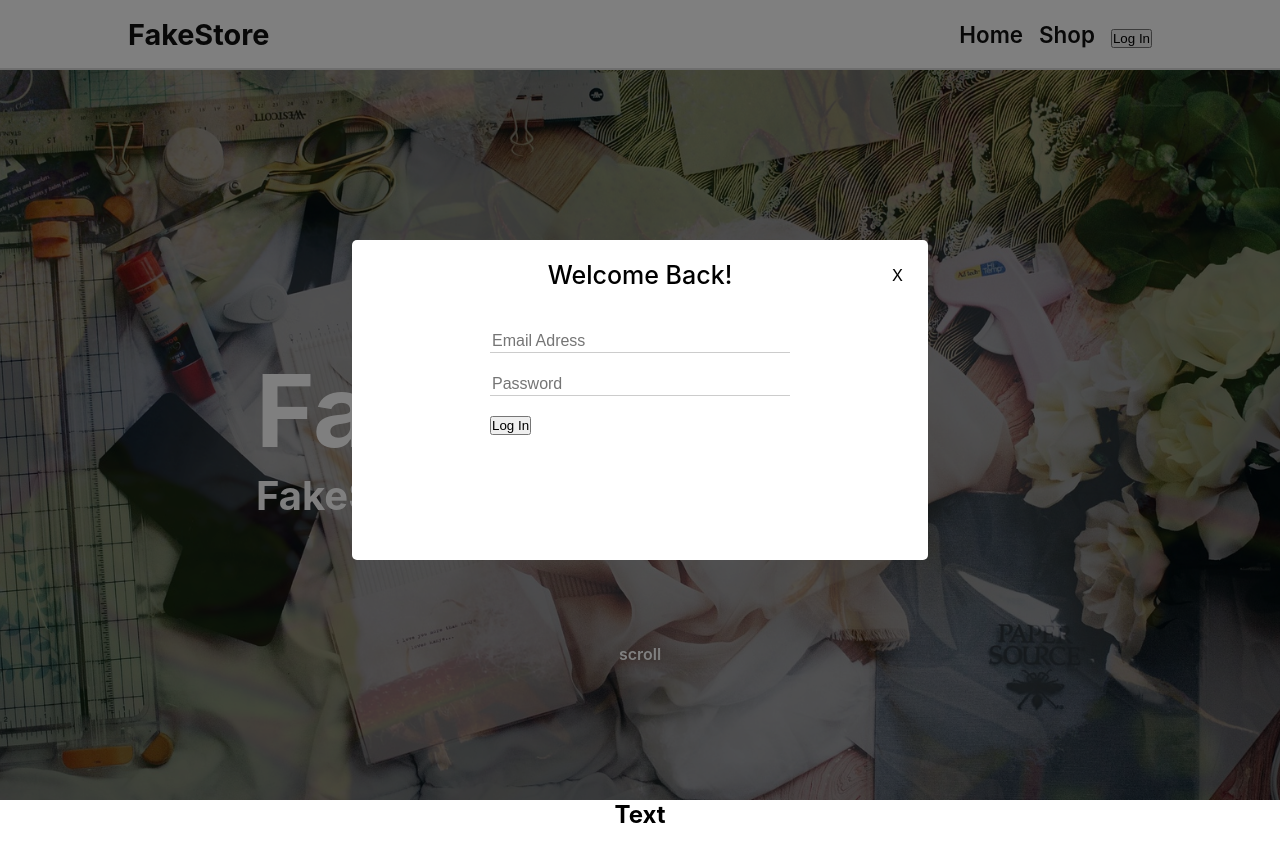
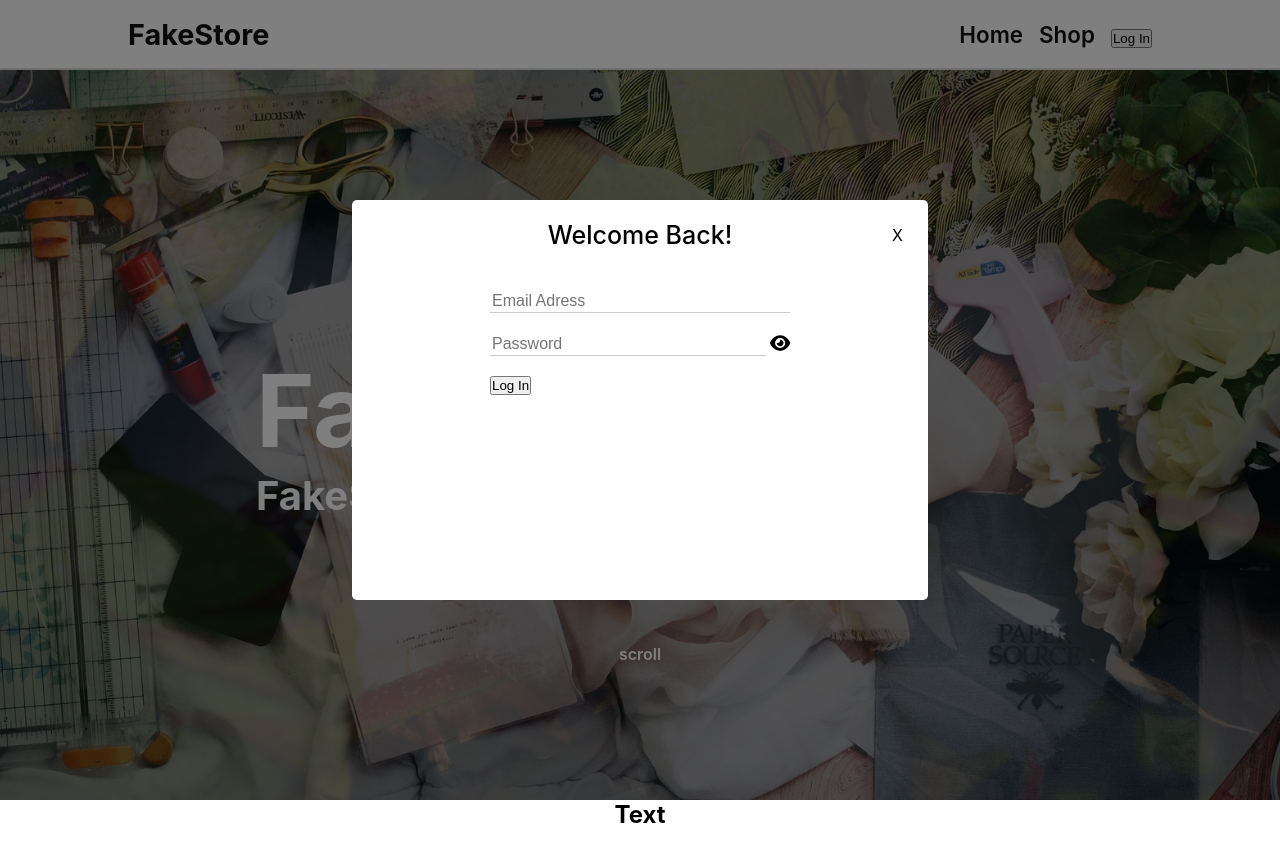
Before and after one commit to andytseng1993/react-fakeshop, a React (Create React App) app: page / in a window 1280 px wide. Shown: the top 862 px of the page. Built offline with nearby package versions, Linux system fonts and the light colour scheme.

Commit message:
password hideHandler

```diff
--- a/package.json
+++ b/package.json
@@ -3,6 +3,9 @@
   "version": "0.1.0",
   "private": true,
   "dependencies": {
+    "@fortawesome/fontawesome-svg-core": "^6.1.1",
+    "@fortawesome/free-solid-svg-icons": "^6.1.1",
+    "@fortawesome/react-fontawesome": "^0.1.18",
     "@testing-library/jest-dom": "^5.16.3",
     "@testing-library/react": "^12.1.4",
     "@testing-library/user-event": "^13.5.0",
--- a/src/component/logIn/LogIn.js
+++ b/src/component/logIn/LogIn.js
@@ -1,13 +1,19 @@
 import classes from './LogIn.module.css'
-import { useRef } from "react";
-
+import { useRef, useState } from "react";
+import { FontAwesomeIcon } from '@fortawesome/react-fontawesome'
+import {faEyeSlash,faEye} from "@fortawesome/free-solid-svg-icons";
 
 const LogIn=(props)=>{
     const emailRef = useRef('')
     const passwordRef = useRef('')
+    const [hide,setHide] = useState(true)
+
     const submitHandler=(event)=>{
         event.preventDefault()
         console.log(emailRef.current.value,passwordRef.current.value);
+    }
+    const hideHandler=()=>{
+        setHide(!hide)
     }
     return(
         <section className={classes.login}>
@@ -16,7 +22,15 @@ const LogIn=(props)=>{
                 <div className={classes.closeBtn}>X</div>
                 <form onSubmit={submitHandler}>
                     <input type='email' required id='email' ref={emailRef} placeholder='Email Adress'></input>
-                    <input type='password' required id='password' ref={passwordRef} placeholder='Password'></input>
+                    <div className={classes.password}>
+                        <input type={hide?'password':'text'} required id='password' ref={passwordRef} placeholder='Password'></input>
+                        <div className={classes.hide} onClick={hideHandler}>
+                            {
+                                hide?<FontAwesomeIcon icon={faEye}/>: <FontAwesomeIcon icon={faEyeSlash} />
+                            }
+                        </div>
+                    </div>
+
                     <button className={classes.submit}>Log In</button>
                 </form>
             </div>
--- a/src/component/logIn/LogIn.module.css
+++ b/src/component/logIn/LogIn.module.css
@@ -14,9 +14,11 @@
 .content{
     position: relative;
     width: 45%;
-    max-width: 750px;
-    min-width: 400px;
-    height: 40%;
+    max-width: 650px;
+    min-width: 350px;
+    height: 50%;
+    min-height: 300px;
+    max-height: 450px;
     background-color: white;
     border-radius: 5px;
     display: flex;
@@ -48,11 +50,19 @@ input[type=email]{
     padding: 2px;
     border-bottom: 1px solid #ccc;
 }
-input[type=password]{
+.password{
     width: 100%;
+    margin-bottom: 20px;
+    display: flex;
+}
+.password input{
+    flex-grow: 10;
     font-size: 1rem;
     border: none;
     border-bottom: 1px solid #ccc;
     padding: 2px;
-    margin-bottom: 20px;
+    margin-right: 4px;
 }
+.hide{
+    font-size: 18px;
+}
```
Also changed, not shown: 1 other file (tests, documents, lock files or other folders).
